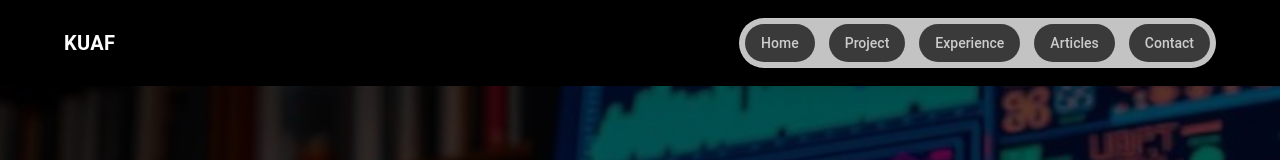
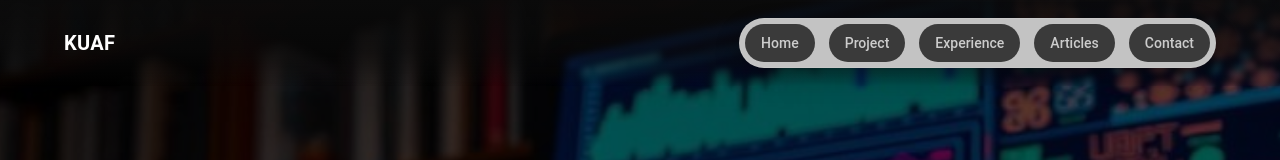
Before and after one commit to khalifumar/portofolio-umar, a plain HTML site: page blog.html in a window 1280 px wide. Shown: the top 160 px of the page. Drawn offline with Linux system fonts and the light colour scheme.

Commit message:
update topbar transparent

```diff
--- a/styles.css
+++ b/styles.css
@@ -46,12 +46,7 @@ header{
    HEADER / TOPBAR
 ========================= */
 
-.header {
-  position: sticky;
-  top: 0;
-  z-index: 999;
-  background: #000;
-}
+
 .topbar {
   max-width: 1200px;
   margin: auto;
```
